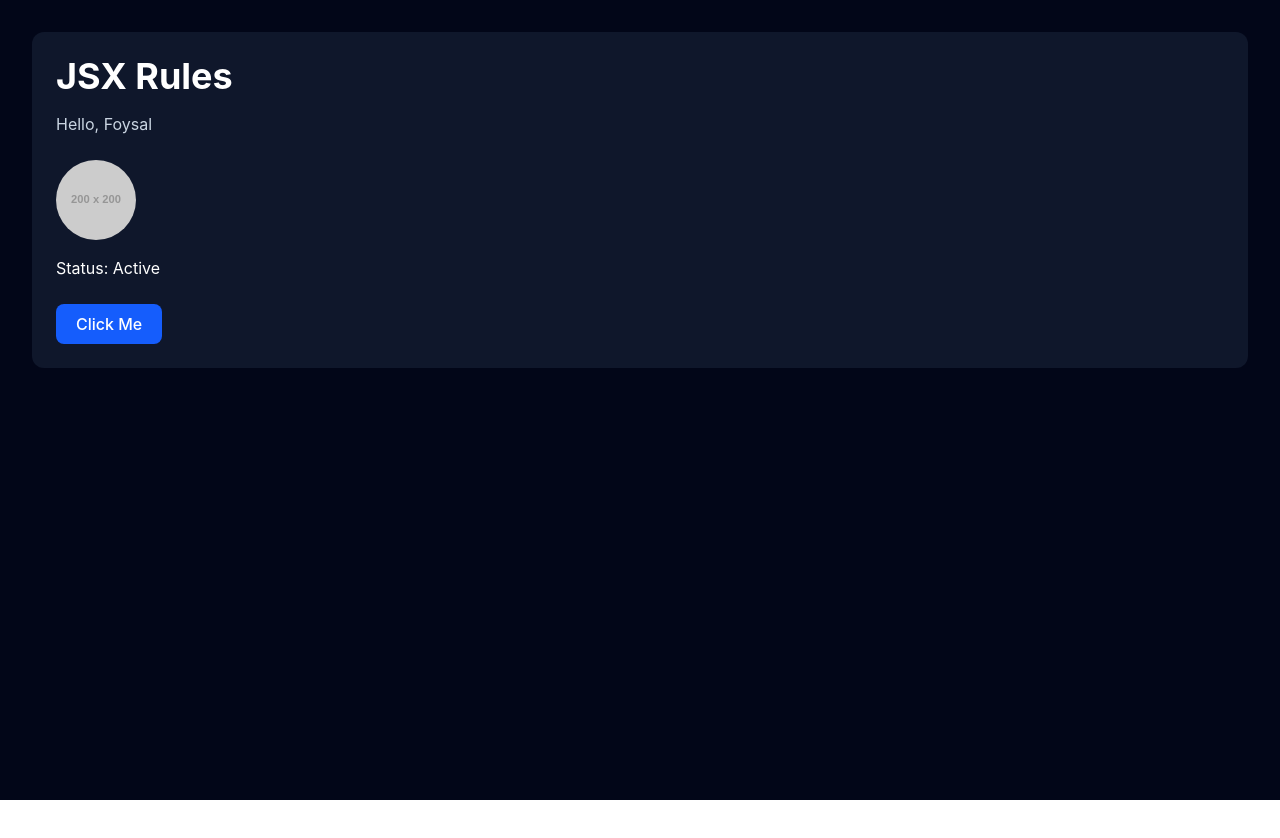
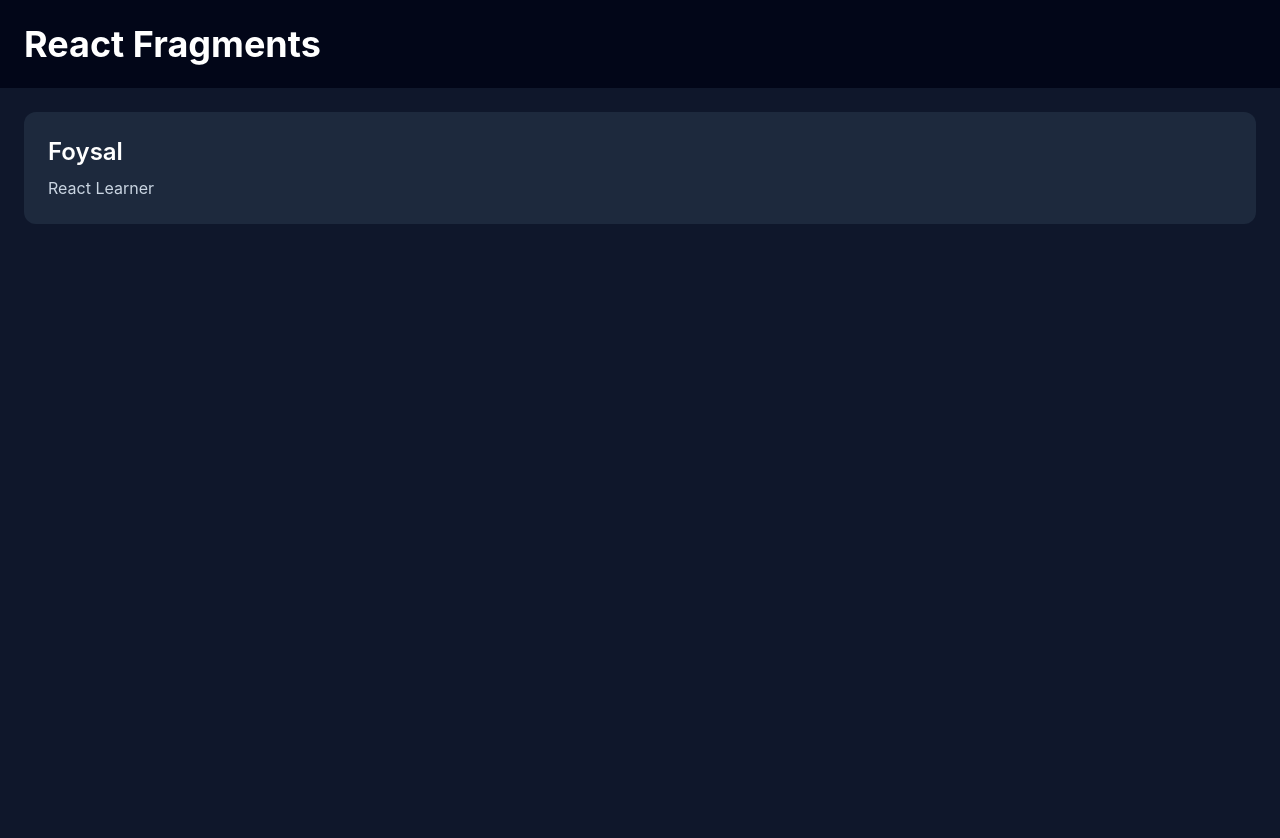
Before and after one commit to foysaliio/React-Mastery-Journey, a React (Vite) app: page / in a window 1280 px wide. Shown: the top 838 px of the page. Before the commit the page ends 800 px from the top, so only its background shows below. Built offline with nearby package versions, Linux system fonts and the light colour scheme.

Commit message:
feat(react): learn React fragments

```diff
--- a/src/App.tsx
+++ b/src/App.tsx
@@ -1,36 +1,20 @@
 export default function App() {
-  const title: string = "JSX Rules";
-  const username: string = "Foysal";
-  const isActive: boolean = true;
+  const name: string = "Foysal";
+  const role: string = "React Learner";
 
   return (
-    <main className="min-h-screen bg-slate-950 p-8 text-white">
-      {/* Rule 1: JSX should  return one parent element */}
-      <section className="rounded-xl bg-slate-900 p-6">
-        {/* Rule 2: Use className instead of class */}
-        <h1 className="text-4xl font-bold"> {title} </h1>
+    <>
+      {/* Fragment lets us return multiple elements without adding an extra DOM element */}
+      <header className="bg-slate-950 p-6 text-white">
+        <h1 className="text-4xl font-bold">React Fragments</h1>
+      </header>
 
-        {/* Rule 3: Every tag must be properly cloesed */}
-        <p className="mt-4 text-slate-300">Hello, {username}</p>
-
-        <img
-          src="https://placehold.co/200"
-          alt="Profile placeholder"
-          className="mt-6 h-20 w-20 rounded-full"
-        />
-
-        {/* Rule 4: JavaScript expressions go inside curly braces */}
-        <p className="mt-4 ">Status: {isActive ? "Active" : "Inactive"}</p>
-
-        {/* Rule 5: JSX attributes use camelCase */}
-        <button
-          type="button"
-          onClick={() => console.log("Button clicked")}
-          className="mt-6 rounded-lg bg-blue-600 px-5 py-2 font-medium"
-        >
-          Click Me
-        </button>
-      </section>
-    </main>
+      <main className="min-h-screen bg-slate-900 p-6 text-white">
+        <section className="rounded-xl bg-slate-800 p-6">
+          <h2 className="text-2xl font-semibold">{name}</h2>
+          <p className="mt-2 text-slate-300">{role}</p>
+        </section>
+      </main>
+    </>
   );
 }
```
